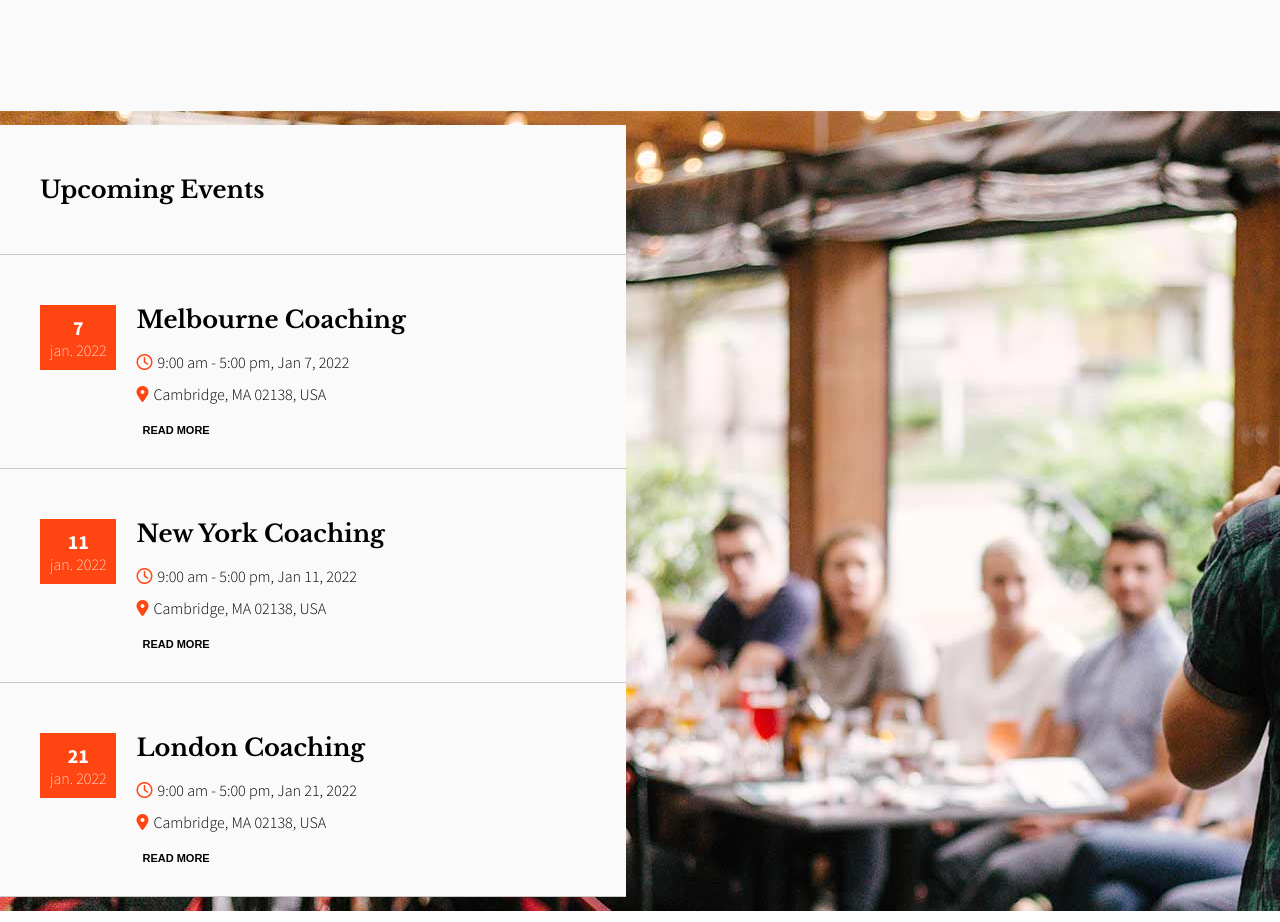
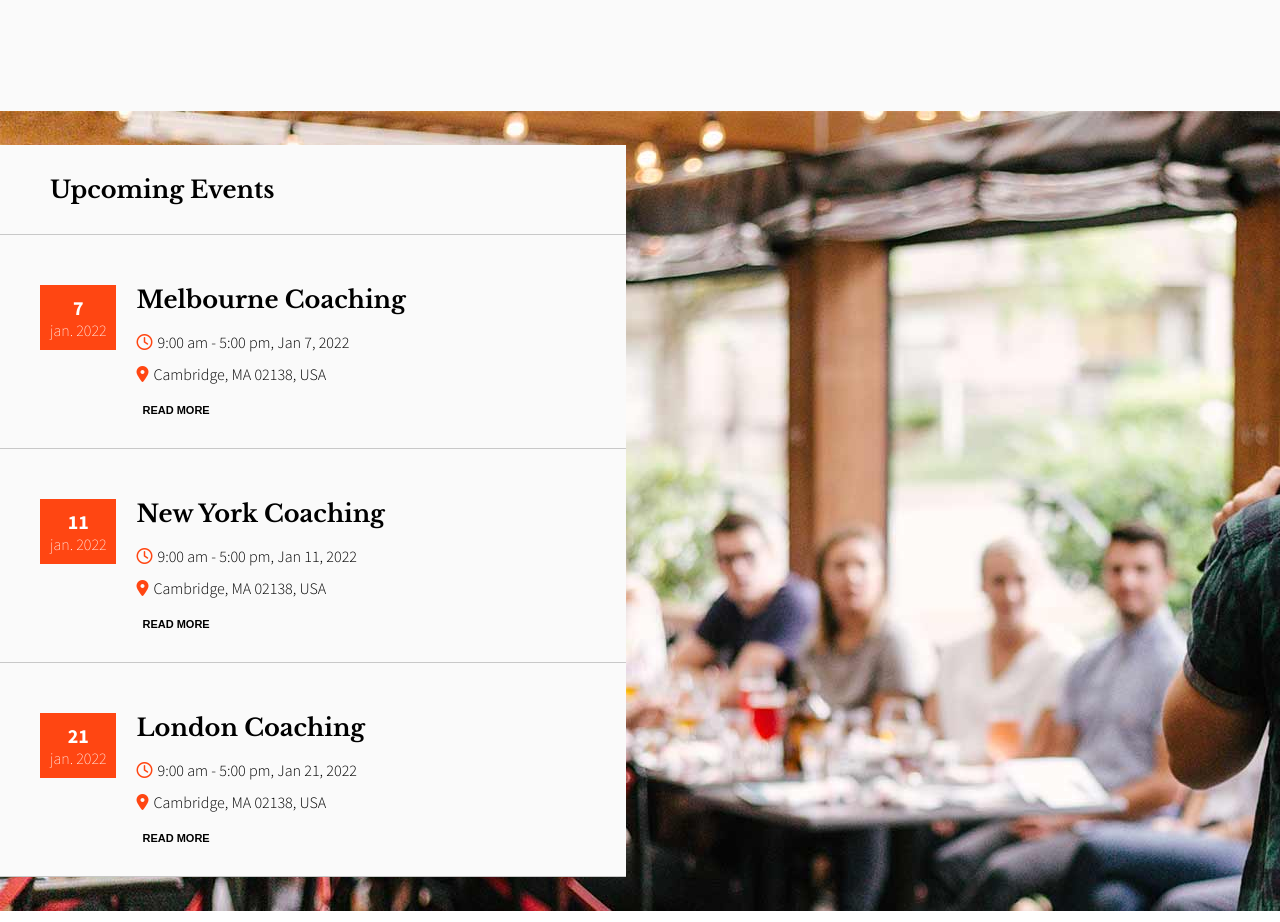
Before and after one commit to ArrobbioUmberto/proj-html-vuejs, a Vue app: page / in a window 1280 px wide. Shown: the part 2160-3082 px from the top of the page. Built offline with nearby package versions, Linux system fonts and the light colour scheme; grey boxes are pictures that could not be loaded.

Commit message:
CHANGE padding on li first child

```diff
--- a/src/components/Upcoming.vue
+++ b/src/components/Upcoming.vue
@@ -82,6 +82,10 @@ ul {
     margin: 0;
 }
 
+li:first-child {
+    padding: 20px 200px 20px 40px;
+}
+
 li {
     list-style-type: none;
     padding: 30px 200px 30px 40px;
@@ -101,6 +105,7 @@ li:hover {
 
 .row-title {
     text-transform: capitalize;
+    margin: 10px;
 }
 
 .date {
```
